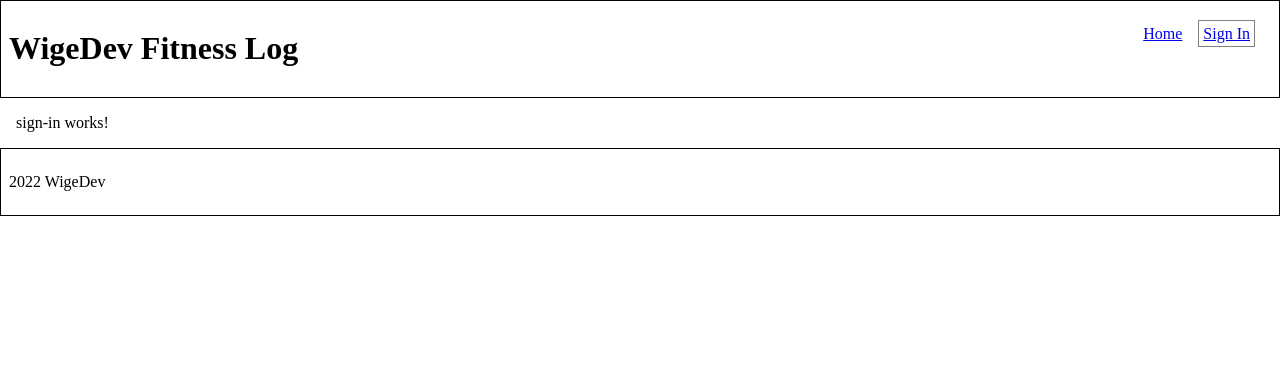
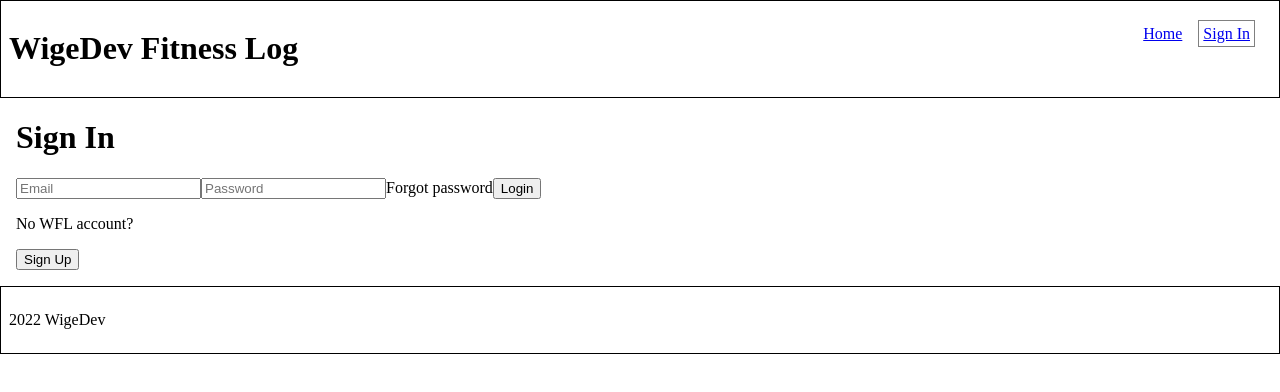
Before and after one commit to garywige/wigedev-fitness-log, an Angular app: page /signin in a window 1280 px wide. Shown: the top 392 px of the page. Built offline with nearby package versions, Linux system fonts and the light colour scheme.

Commit message:
sign in markup

```diff
--- a/src/app/sign-in/sign-in.component.html
+++ b/src/app/sign-in/sign-in.component.html
@@ -1 +1,10 @@
-<p>sign-in works!</p>
+<h1>Sign In</h1>
+
+<div class="form">
+  <input placeholder="Email" />
+  <input type="password" placeholder="Password" />
+  <a>Forgot password</a>
+  <button>Login</button>
+  <p>No WFL account?</p>
+  <button>Sign Up</button>
+</div>
```
